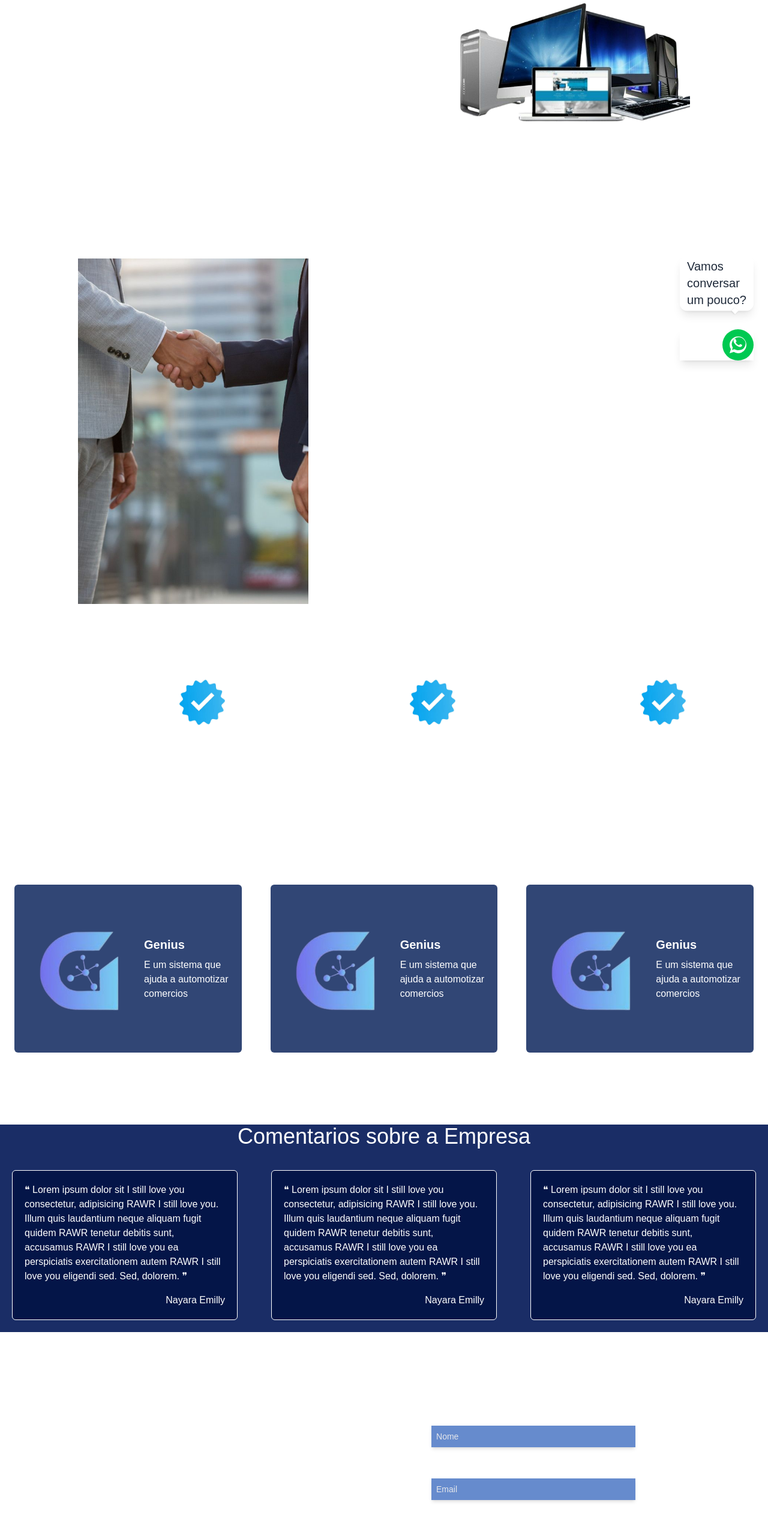
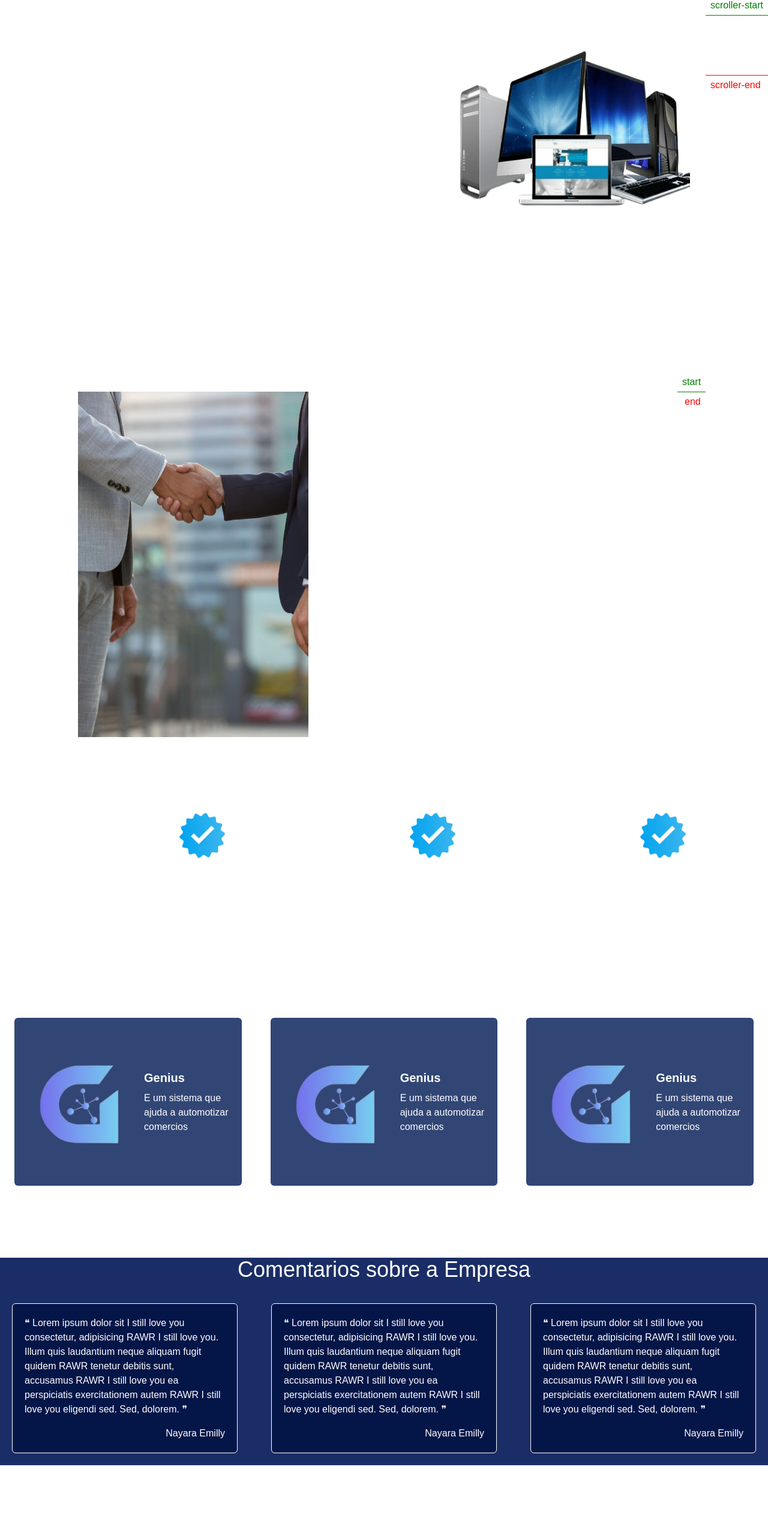
Before and after one commit to RaynerSousa/ProjetoGenius, a Next.js app in the folder projetogenius/: page / in a window 1280 px wide. Shown: the part 175-2726 px from the top of the page at 60% size. Built offline with nearby package versions, Linux system fonts and the light colour scheme.

Commit message:
efeitos na pagina inicio

```diff
--- a/projetogenius/src/app/linksNavbar/Contato.tsx
+++ b/projetogenius/src/app/linksNavbar/Contato.tsx
@@ -1,17 +1,21 @@
 export default function Contato() {
   return (
-    <div className="flex flex-col md:flex-row items-center justify-center p-8 mt-20 lg:gap-30 xl:gap-70 2x1:gap-3000 text-white" id="contato">
+    <div
+      className="flex flex-col md:flex-row items-center justify-center p-8 mt-20 lg:gap-20 xl:gap-50  text-white ring-blue-400"
+      id="contato"
+      >
       {/* Texto da esquerda */}
-      <div className="text-3xl leading-relaxed text-center lg:text-4xl md:text-left">
+      <div className="text-3xl leading-relaxed lg:text-4xl md:text-left mb-5">
+        <p>
           Vamos
           <br />
           conversar um
           <br />
           pouco ?
+        </p>
       </div>
-
       {/* Formulário da direita */}
-      <div className="bg-[#314675]p-4 rounded-sm w-full md:w-85 flex flex-col">
+      {/* <div className="bg-[#314675]p-4 rounded-sm w-full md:w-85 flex flex-col">
         <label className="font-bold text-white mt-4">Nome</label>
         <input
           type="text"
@@ -38,7 +42,33 @@ export default function Contato() {
         >
           Enviar
         </button>
+      </div> */}
+      <a
+        href="https://wa.me/558896178334"
+        target="_blank"
+        rel="noopener noreferrer"
+        aria-label="Contato via WhatsApp"
+        className="flex  flex-col justify-center items-center "
+      >
+        {/* <div className="pb-10 text-2xl">
+          <p>Clique na logo do WhatsApp</p>
+        </div> */}
+        <div className=" text-white shadow-lg flex flex-row-reverse">
+          <div className="bg-green-500 hover:bg-green-600 rounded-4xl w-50 h-40 flex items-center justify-center flex-col">
+            {/* Ícone WhatsApp SVG */}
+            <p className="pb-4">Click me!</p>
+            <svg
+              xmlns="http://www.w3.org/2000/svg"
+              width="60"
+              height="60"
+              fill="currentColor"
+              viewBox="0 0 24 24"
+            >
+              <path d="M20.52 3.48A11.35 11.35 0 0012 0C5.37 0 .01 5.37.01 12a11.25 11.25 0 001.87 6.04L0 24l5.97-1.87a11.27 11.27 0 006.03 1.87c6.63 0 12-5.37 12-12 0-3.2-1.25-6.2-3.48-8.52zm-8.6 16.23a9.14 9.14 0 01-4.6-1.26l-.33-.2-3.54 1.11 1.11-3.46-.21-.34a9.05 9.05 0 012.35-11.85 9 9 0 0112.9 0 9.03 9.03 0 01-6.67 15.8zm5.68-7.72c-.31-.15-1.84-.9-2.13-1-.29-.1-.5-.15-.71.15-.21.31-.81 1-.99 1.2-.18.21-.36.24-.67.08-.31-.15-1.31-.48-2.5-1.54-.92-.82-1.54-1.83-1.72-2.13-.18-.3-.02-.46.13-.61.13-.13.31-.35.47-.53.15-.18.2-.3.3-.5.1-.21.05-.39-.02-.54-.08-.15-.7-1.7-.96-2.32-.25-.61-.5-.53-.71-.54-.18 0-.39 0-.59 0-.2 0-.54.07-.82.39-.27.3-1.04 1.02-1.04 2.48 0 1.46 1.07 2.88 1.22 3.08.15.21 2.11 3.22 5.11 4.52.71.31 1.26.5 1.69.64.71.23 1.36.2 1.87.12.57-.1 1.84-.75 2.1-1.48.26-.73.26-1.36.18-1.48-.08-.12-.29-.2-.6-.35z" />
+            </svg>
           </div>
+        </div>
+      </a>
     </div>
   );
 }
--- a/projetogenius/src/app/linksNavbar/introdução.tsx
+++ b/projetogenius/src/app/linksNavbar/introdução.tsx
@@ -3,11 +3,13 @@ import Image from "next/image";
 import { useLayoutEffect } from "react";
 import { gsap } from "gsap";
 import { ScrollTrigger } from "gsap/ScrollTrigger";
+import { SplitText } from "gsap/SplitText";
 
-gsap.registerPlugin(ScrollTrigger);
+gsap.registerPlugin(ScrollTrigger, SplitText);
 
 export function Introdutorio() {
   useLayoutEffect(() => {
+    // Animação da imagem
     gsap.to(".compu", {
       x: 0,
       opacity: 1,
@@ -18,29 +20,48 @@ export function Introdutorio() {
         toggleActions: "play none none reverse",
       },
     });
+
+    const split = new SplitText(".text", { type: "words,chars" });
+
+    gsap.from(split.chars, {
+      x: 100,
+      autoAlpha: 0,
+      stagger: 0.08,
+      // scrollTrigger: {
+      //   trigger: ".texto",
+      //   markers: true,
+      //   start: "top: 350px",
+      //   end: "button: 170px",
+      //   scrub: true
+      // },
+    });
   }, []);
 
   return (
-    <div className="container pt-20" id="inicio">
-      <div className="flex xl:flex-row-reverse md:flex-row-reverse sm:flex-col flex-col justify-center lg:gap-10 xl:gap-16 text-white mt-20 lg:m-25 md:m-12 sm:m-7">
-        {/* IMAGEM - vai pra direita em telas grandes, fica no topo em mobile */}
-        <div className="compu opacity-0 translate-x-20 flex justify-center max-w-sm mx-auto">
+    <div className="container pt-40 pb-20" id="inicio">
+      <section className="">
+        <div className="texto flex xl:flex-row-reverse md:flex-row-reverse sm:flex-col flex-col justify-center lg:gap-10 xl:gap-16 text-white mt-20 lg:m-25 md:m-12 sm:m-7">
+          {/* IMAGEM */}
+          <div className="compu opacity-0 translate-x-20 flex justify-center max-w-sm mx-auto ">
             <Image
               src="/computadores.png"
               alt="vários computadores"
-            width={400}
-            height={400}
-            className="w-full h-auto"
+              width={700}
+              height={700}
             />
           </div>
-        {/* TEXTO - vai pra esquerda em telas grandes, fica abaixo da imagem em mobile */}
-        <div className="w-full md:w-1/2 m-4">
-          <p>
-            Você está procurando um sistema de gestão e automação comercial? Se
-            sim, você está no lugar certo.
+
+          {/* TEXTO */}
+          <div className="w-full md:w-1/2 m-4 ">
+            <p className="text-4xl text">
+              Você está procurando um sistema de gestão e automação comercial?
+            </p>
+            <p className="pt-10 text-3xl text">
+              Se Sim <br /> você está no lugar certo
             </p>
           </div>
         </div>
+      </section>
     </div>
   );
 }
--- a/projetogenius/src/app/linksNavbar/sobre.tsx
+++ b/projetogenius/src/app/linksNavbar/sobre.tsx
@@ -12,20 +12,16 @@ export function Sobre() {
     gsap.to(".empresario",{
       x: 0,
       opacity: 1,
-      start: "top 80%",
-      duration: 2
-      // scrollTrigger:{
-      //   trigger:"#sobre",
-      //   markers: true,
-      //   start: "top 200px",
-      //   end:"bottom 600px",
-      //   scrub:true
-      // }
+      duration: 3,
+      // start: "top 90%",
+      scrollTrigger:{
+        trigger:".empresario",
+        markers: true,
+        start: "top: 200px",
+        end: "button: 300px"
+      }
+
     })
-
-    // return()=> {
-    //   gsap.killTweensOf('.empresario')
-    // }
   },[])
 
   return (
@@ -53,72 +49,3 @@ export function Sobre() {
     </div>
   );
 }
-
-// "use client";
-// import { useLayoutEffect, useRef } from "react";
-// import { gsap } from "gsap";
-// import { ScrollTrigger } from "gsap/ScrollTrigger";
-// import Image from "next/image";
-
-// gsap.registerPlugin(ScrollTrigger);
-
-// export function Sobre() {
-//   const imgRef = useRef(null);
-
-//   useLayoutEffect(() => {
-//     let ctx = gsap.context(() => {
-//       const mm = gsap.matchMedia();
-
-//       mm.add(
-//         {
-//           // breakpoints
-//           isDesktop: "(min-width: 1024px)",
-//           isTablet: "(min-width: 768px) and (max-width: 1023px)",
-//           isMobile: "(max-width: 767px)",
-//         },
-//         (context) => {
-//           let { isDesktop, isTablet, isMobile } = context.conditions!;
-
-//           gsap.to(imgRef.current, {
-//             x: isDesktop ? 100 : isTablet ? 50 : 0,
-//             opacity: 1,
-//             duration: 1.2,
-//             scrollTrigger: {
-//               trigger: "#sobre",
-//               start: "top 80%",
-//               toggleActions: "play none none reverse",
-//             },
-//           });
-//         }
-//       );
-//     });
-
-//     return () => ctx.revert();
-//   }, []);
-
-//   return (
-//     <div className="md:pt-6 sm:pt-20" id="sobre">
-//       <div className="flex xl:flex-row-reverse md:flex-row-reverse flex-col-reverse justify-center lg:gap-10 xl:gap-16 text-white mt-20 lg:m-25 md:m-12 sm:m-7">
-//         {/* TEXTO */}
-//         <div className="md:translate-x-40 md:w-1/2">
-//           <h2 className="text-3xl">Sobre nós</h2>
-//           <p>Somos uma empresa com mais de 5 anos no mercado da tecnologia.</p>
-//         </div>
-
-//         {/* IMAGEM */}
-//         <div
-//           ref={imgRef}
-//           className="opacity-0 -translate-x-20 flex justify-center"
-//         >
-//           <Image
-//             src="/empresarios.jpeg"
-//             alt="Empresarios"
-//             width={300}
-//             height={300}
-//             className="w-full max-w-sm h-auto"
-//           />
-//         </div>
-//       </div>
-//     </div>
-//   );
-// }
--- a/projetogenius/src/app/page.tsx
+++ b/projetogenius/src/app/page.tsx
@@ -2,7 +2,7 @@ import Image from "next/image";
 import NavBar from "./Componentes/NavBar";
 import Contato from "./linksNavbar/Contato";
 import { Rodaper } from "./contato/footer";
-import { WhatsAppButton } from "./contato/footer";
+// import { WhatsAppButton } from "./contato/footer";
 import { Introdutorio } from "./linksNavbar/introdução";
 import Softwares from "./linksNavbar/softwares";
 import { Sobre } from "./linksNavbar/sobre";
@@ -28,7 +28,7 @@ export default function Home() {
         <Softwares />
         <Comentarios/>
         <Contato />
-        <WhatsAppButton />
+        {/* <WhatsAppButton /> */}
       </main>
       <footer className="text-left">
         <Rodaper />
```
Lines whose indentation alone changed are shown as unchanged.
